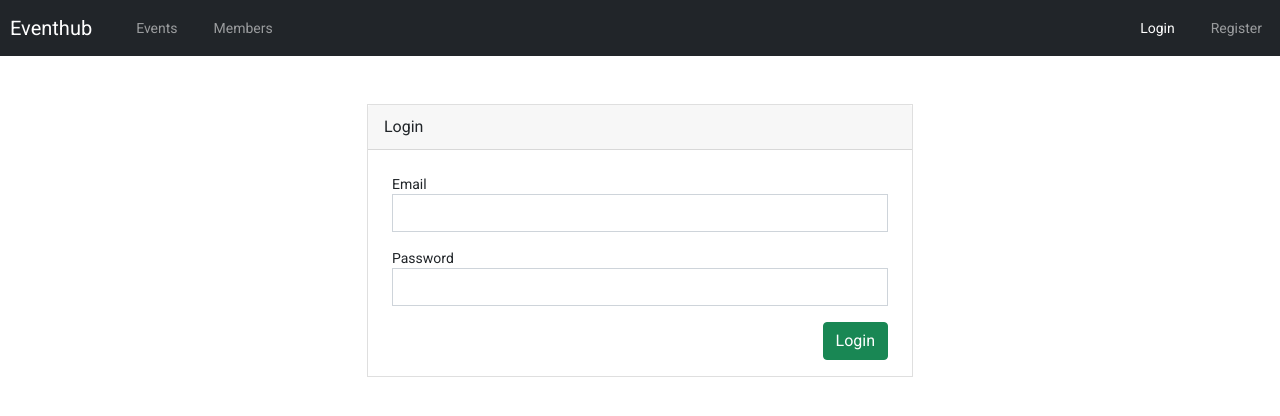
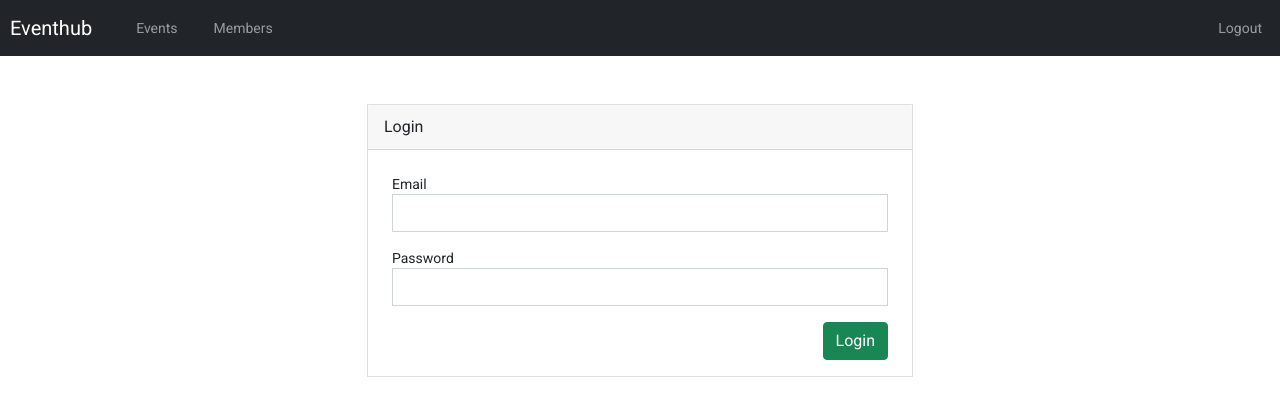
Before and after one commit to singhpriansh/events, an Angular app in the folder ngevents/: page /login in a window 1280 px wide. Shown: the top 416 px of the page. Built offline with nearby package versions, Linux system fonts and the light colour scheme; sample sign-in values are in the browser's storage.

Commit message:
Initial app done.

```diff
--- a/ngevents/src/app/app.component.html
+++ b/ngevents/src/app/app.component.html
@@ -17,9 +17,15 @@
         <a class="nav-link" routerLink="/special" routerLinkActive="active">Members</a>
       </li>
     </ul>
-    <ul class="navbar-nav">
-        <a class="nav-link" routerLink="/login" routerLinkActive="active">Login</a>
-        <a class="nav-link" routerLink="/register" routerLinkActive="active">Register</a>
+    <ul class="navbar-nav" *ngIf="!this.loggedIn()">
+      <a class="nav-link" routerLink="/login" routerLinkActive="active">Login</a>
+      <a class="nav-link" routerLink="/register" routerLinkActive="active">Register</a>
+    </ul>
+    <ul class="navbar-nav" *ngIf="this.loggedIn()">
+      <a class="nav-link"
+        style="cursor:pointer"
+        (click)="this.logout()"
+        routerLinkActive="active">Logout</a>
     </ul>
   </div>
 </nav>
--- a/ngevents/src/app/app.component.ts
+++ b/ngevents/src/app/app.component.ts
@@ -1,4 +1,5 @@
 import { Component } from '@angular/core';
+import { AuthService } from './auth.service';
 
 @Component({
   selector: 'app-root',
@@ -7,4 +8,14 @@ import { Component } from '@angular/core';
 })
 export class AppComponent {
   title = 'ngevents';
+
+  constructor(private _authService: AuthService) {}
+
+  loggedIn(){
+    return this._authService.loggedIn();
+  }
+
+  logout(){
+    this._authService.logoutUser();
+  }
 }
--- a/ngevents/src/app/auth.service.ts
+++ b/ngevents/src/app/auth.service.ts
@@ -48,6 +48,11 @@ export class AuthService {
     return !!localStorage.getItem('token')
   }
 
+  logoutUser(){
+    localStorage.removeItem('token')
+    this._router.navigate(['/events'])
+  }
+
   getToken(){
     return localStorage.getItem('token')
   }
```
